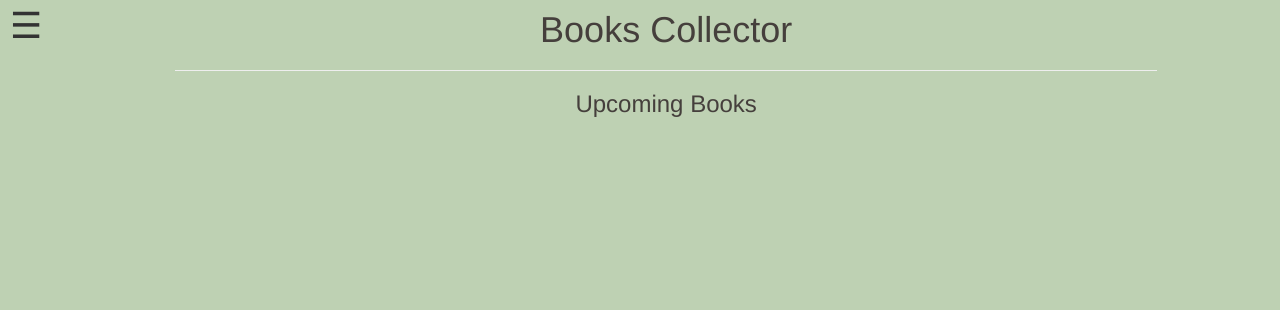
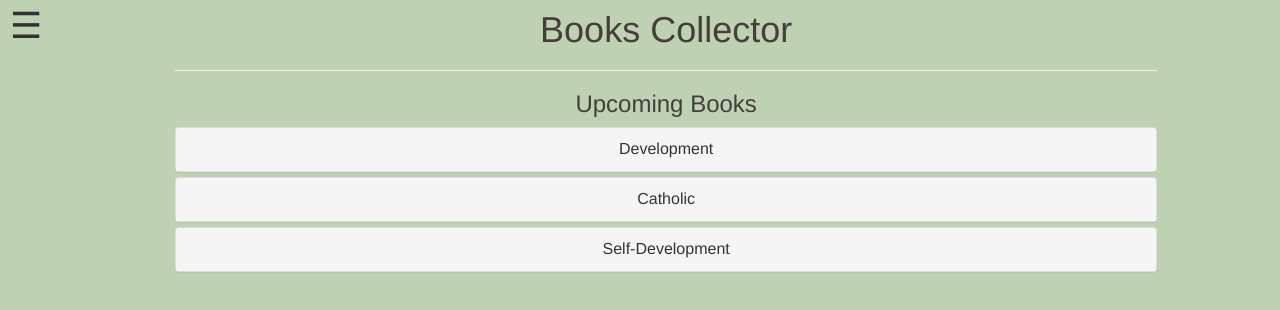
Before and after one commit to jmcacioppo/Book-Collector, a React app: page /upcoming in a window 1280 px wide. Shown: the top 310 px of the page. Built offline with nearby package versions, Linux system fonts and the light colour scheme.

Commit message:
Built out accordion and accordion section components

```diff
--- a/src/components/upcoming/UpcomingPage.js
+++ b/src/components/upcoming/UpcomingPage.js
@@ -1,10 +1,28 @@
 import React from 'react';
+import AccordionSectionComponent from "../../resources/elements/AccordionSectionComponent";
 
 class Upcoming extends React.Component {
   render() {
+    const panels = [
+      {
+        title: 'Development',
+        items: ['YDKJS', 'Frontend Handbook', 'Intro to Programming']
+      },
+      {
+        title: 'Catholic',
+        items: ['One', 'Two', 'Three']
+      },
+      {
+        title: 'Self-Development',
+        items: ['Four', 'Five', 'Six']
+      },
+    ];
+
     return (
-      <section className="TextCenter">
+      <section className="TextCenter SectionContainer">
         <h3 className="SectionTitle">Upcoming Books</h3>
+
+        <AccordionSectionComponent panels={panels}></AccordionSectionComponent>
       </section>
     )
   }
--- /dev/null
+++ b/src/resources/elements/AccordionComponent.js
@@ -0,0 +1,19 @@
+import React from 'react';
+import { Panel } from 'react-bootstrap';
+
+const AccordionComponent = ({ eventKey, title, items }) => {
+  const renderedItems = items.map((item, i) => <div key={i}>{item}</div>);
+
+  return (
+    <Panel eventKey={eventKey}>
+      <Panel.Heading>
+        <Panel.Title toggle>{title}</Panel.Title>
+      </Panel.Heading>
+      <Panel.Body collapsible>
+        {renderedItems}
+      </Panel.Body>
+    </Panel>
+  );
+}
+
+export default AccordionComponent
--- /dev/null
+++ b/src/resources/elements/AccordionSectionComponent.js
@@ -0,0 +1,15 @@
+import React from 'react';
+import { PanelGroup, Panel } from 'react-bootstrap';
+import AccordionComponent from "./AccordionComponent";
+
+const AccordionSectionComponent = ({ panels }) => {
+  const renderedAccordionSection = panels.map((panel, i) => <AccordionComponent key={i} eventKey={i} title={panel.title} items={panel.items}></AccordionComponent>);
+
+  return (
+    <PanelGroup accordion id="accordion-example">
+      {renderedAccordionSection}
+    </PanelGroup>
+  );
+}
+
+export default AccordionSectionComponent
--- a/src/resources/elements/DropdownComponent.js
+++ b/src/resources/elements/DropdownComponent.js
@@ -3,9 +3,9 @@ import { ControlLabel, FormControl, FormGroup } from 'react-bootstrap';
 
 const DropdownComponent = ({ options, setSelectedBook }) => {
   let inputElement = '';
-  let renderedOptions = options.map((title, i) => <option key={i}>{title}</option>);
+  const renderedOptions = options.map((title, i) => <option key={i}>{title}</option>);
 
-  let setValue = () => setSelectedBook(inputElement.value);
+  const setValue = () => setSelectedBook(inputElement.value);
 
   return (
     <FormGroup controlId="formControlsSelect">
```
